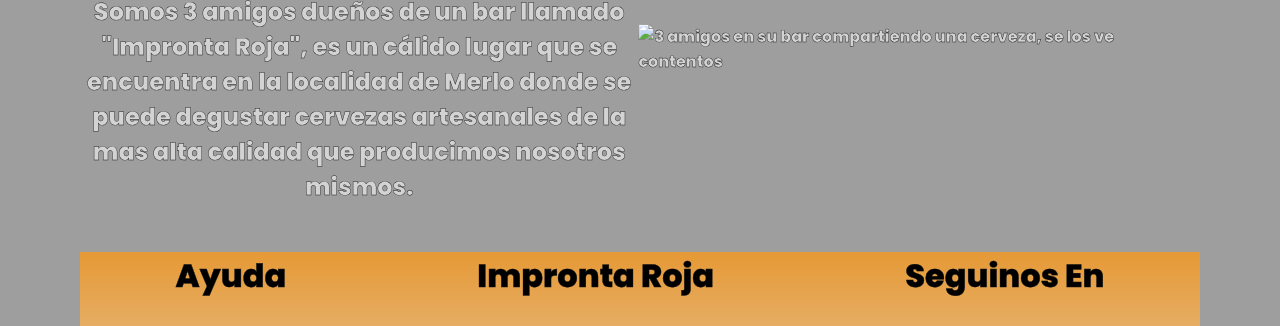
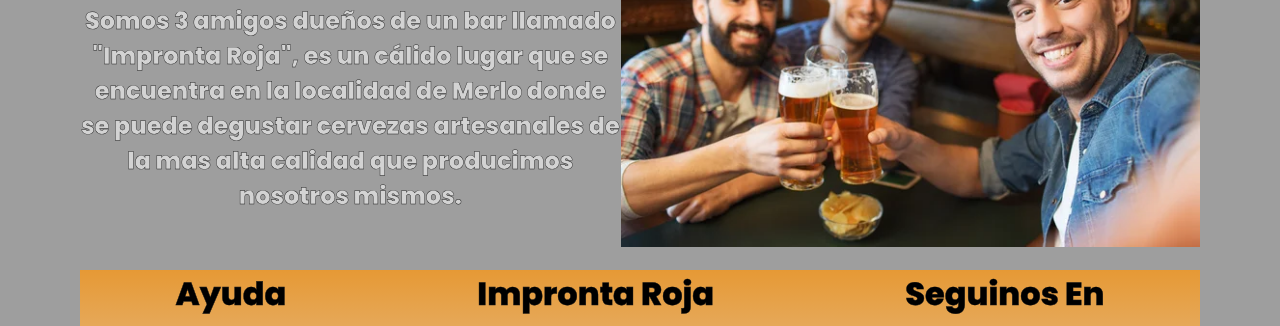
Before and after one commit to MartinRoa/impronta_roja, a website: page pages/quienes somos.html in a window 1280 px wide. Shown: the part 361-687 px from the top of the page. Drawn offline with nearby package versions, Linux system fonts and the light colour scheme; files that its build step writes are made by us from their sources; the site is published under a folder, as on GitHub Pages, so addresses that start at the root find nothing.

Commit message:
se modificaron las rutas de dos imagenes

```diff
--- a/pages/quienes somos.html
+++ b/pages/quienes somos.html
@@ -44,7 +44,7 @@
             </article>
                 <!-- Imagen amigos -->
                 <picture class="cover__img">
-                    <img class="img__app" src="/img/amigos.jpg" alt="3 amigos en su bar compartiendo una cerveza, se los ve contentos">
+                    <img class="img__app" src="../img/amigos.jpg" alt="3 amigos en su bar compartiendo una cerveza, se los ve contentos">
                 </picture>
         </section>
     </main>
```
Also changed, not shown: pages/ubicacion.html (+1 -1 lines).
